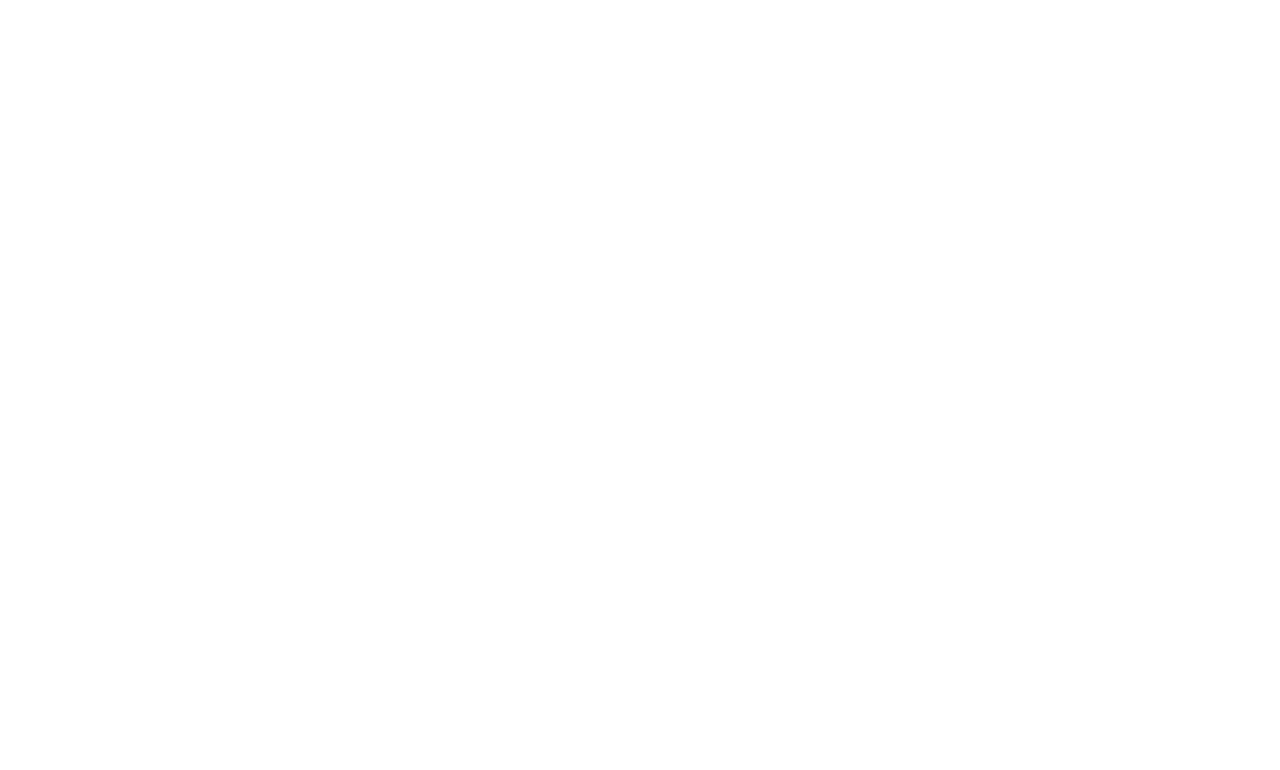
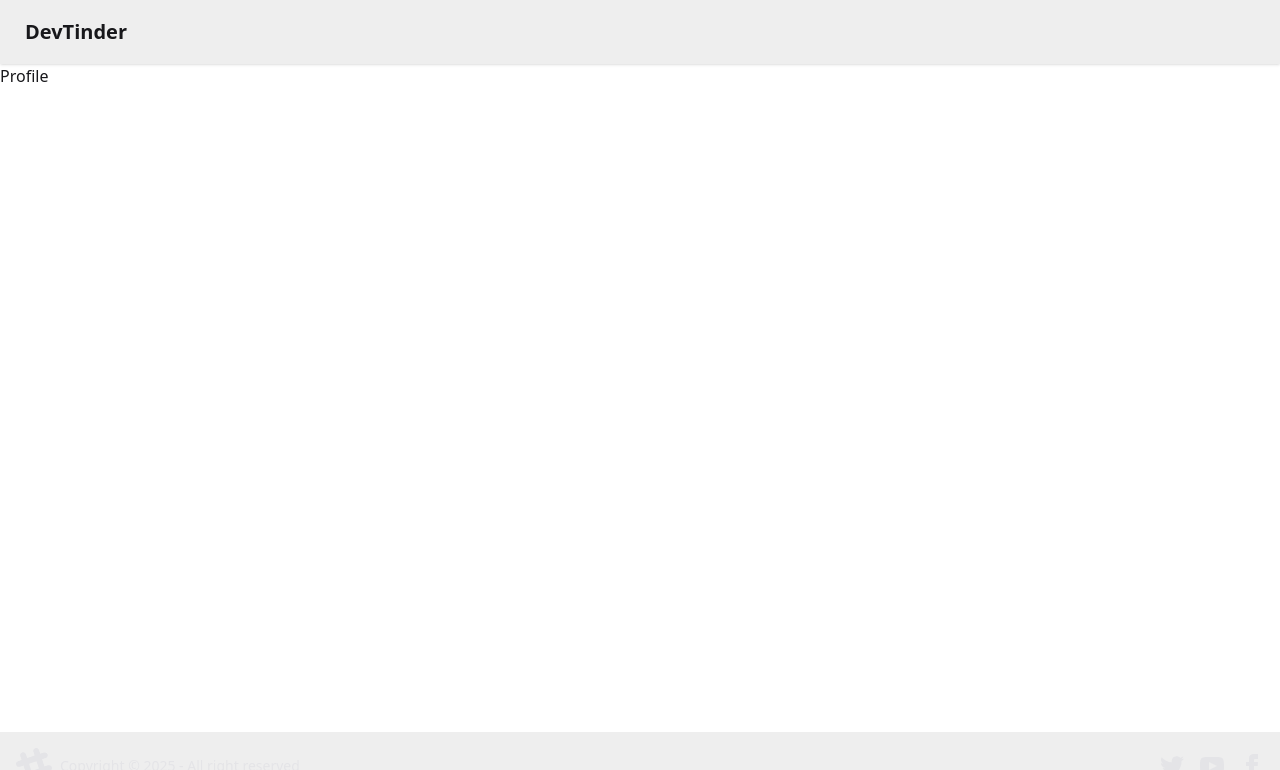
Before and after one commit to thebilalkhokhar/DevTinder-Frontend, a React (Vite) app: page /profile in a window 1280 px wide. Before the commit this address had no page. Shown: the top 770 px of the page. Built offline with nearby package versions, Linux system fonts and the light colour scheme; no server answers.

Commit message:
redirect login completed

```diff
--- a/src/App.jsx
+++ b/src/App.jsx
@@ -1,10 +1,11 @@
 import "./App.css";
 import { BrowserRouter, Routes, Route } from "react-router-dom";
 import Login from "./components/Login";
-import Body from "./Body";
+import Body from "./components/Body";
 import { Provider } from "react-redux";
 import appStore from "./utils/appStore";
 import Feed from "./components/Feed";
+import Profile from "./components/Profile";
 
 function App() {
   return (
@@ -15,6 +16,7 @@
             <Route path="/" element={<Body />}>
               <Route path="/" element={<Feed />} />
               <Route path="/login" element={<Login />} />
+              <Route path="/profile" element={<Profile />} />
             </Route>
           </Routes>
         </BrowserRouter>
--- a/src/Body.jsx
+++ /dev/null
@@ -1,15 +0,0 @@
-import { Outlet } from "react-router-dom";
-import Navbar from "./components/Navbar";
-import Footer from "./components/Footer";
-
-const Body = () => {
-  return (
-    <div>
-      <Navbar />
-      <Outlet />
-      <Footer />
-    </div>
-  );
-};
-
-export default Body;
--- /dev/null
+++ b/src/components/Body.jsx
@@ -0,0 +1,42 @@
+import { Outlet, useNavigate } from "react-router-dom";
+import Navbar from "./Navbar";
+import Footer from "./Footer";
+import axios from "axios";
+import { BASE_URL } from "../utils/constants";
+import { addUser } from "../utils/userSlice";
+import { useDispatch, useSelector } from "react-redux";
+import { useEffect } from "react";
+
+const Body = () => {
+  const dispatch = useDispatch();
+  const navigate = useNavigate();
+  const user = useSelector((store) => store.user);
+  const userFetch = async () => {
+    try {
+      if (user) return;
+      const res = await axios.get(BASE_URL + "/profile/view", {
+        withCredentials: true,
+      });
+      dispatch(addUser(res.data));
+    } catch (error) {
+      if (error.status === 401) {
+        navigate("/login");
+      }
+      console.error("Error fetching user data:", error);
+      // Handle error appropriately, e.g., redirect to login or show an error message
+    }
+  };
+  useEffect(() => {
+    userFetch();
+  }, []);
+
+  return (
+    <div>
+      <Navbar />
+      <Outlet />
+      <Footer />
+    </div>
+  );
+};
+
+export default Body;
--- a/src/components/Navbar.jsx
+++ b/src/components/Navbar.jsx
@@ -1,11 +1,14 @@
 import { useSelector } from "react-redux";
+import { Link } from "react-router-dom";
 
 const Navbar = () => {
   const user = useSelector((store) => store.user);
   return (
     <div className="navbar bg-base-300 shadow-sm">
       <div className="flex-1">
-        <a className="btn btn-ghost text-xl">DevTinder</a>
+        <Link to="/" className="btn btn-ghost text-xl">
+          DevTinder
+        </Link>
       </div>
       {user && (
         <div className="flex gap-2 items-center px-5">
@@ -28,10 +31,10 @@
               className="menu menu-sm dropdown-content bg-base-300 rounded-box z-1 mt-3 w-52 p-2 shadow"
             >
               <li>
-                <a className="justify-between">
+                <Link to="/profile" className="justify-between">
                   Profile
                   <span className="badge">New</span>
-                </a>
+                </Link>
               </li>
               <li>
                 <a>Settings</a>
--- /dev/null
+++ b/src/components/Profile.jsx
@@ -0,0 +1,7 @@
+import React from "react";
+
+const Profile = () => {
+  return <div>Profile</div>;
+};
+
+export default Profile;
--- a/src/utils/userSlice.js
+++ b/src/utils/userSlice.js
@@ -13,8 +13,6 @@
   },
 });
 
-console.log(userSlice);
-
 export const { addUser, removeUser } = userSlice.actions;
 
 export default userSlice.reducer;
```
